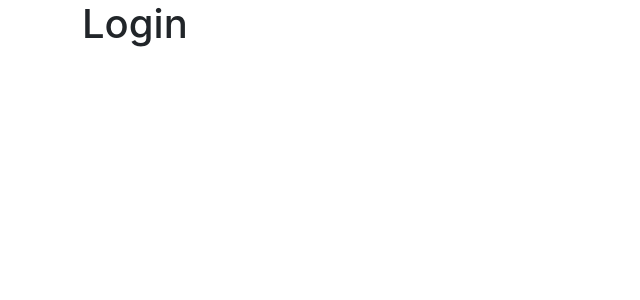
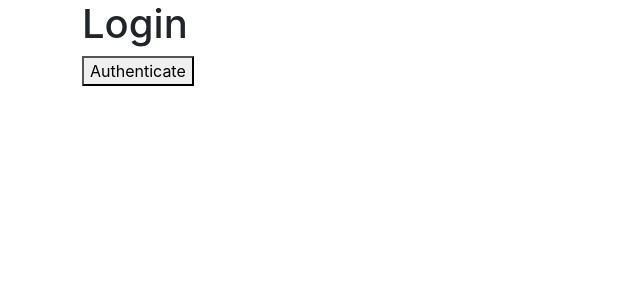
Before and after one commit to basithb/Tutor-Booking, a React (Create React App) app in the folder client/: page /login in a window 1280 px wide. Shown: the top 300 px of the page, without its empty margins (0-640 px from the left). Built offline with nearby package versions, Linux system fonts and the light colour scheme.

Commit message:
feat: sets initial btn authentication

```diff
--- a/client/src/components/Dashboard.js
+++ b/client/src/components/Dashboard.js
@@ -1,9 +1,10 @@
 import React, {Fragment} from "react";
 
-const Dashboard = () => {
+const Dashboard = (setAuth) => {
     return (
         <Fragment>
             <h1>Dashboard</h1>
+            <button onClick={() => setAuth(false)}>Log Out</button>
         </Fragment>
     )
 }
--- a/client/src/components/Login.js
+++ b/client/src/components/Login.js
@@ -1,9 +1,10 @@
 import React, {Fragment} from "react";
 
-const Login = () => {
+const Login = ({setAuth}) => {
     return (
         <Fragment>
             <h1>Login</h1>
+            <button onClick={() => setAuth(true)}>Authenticate</button>
         </Fragment>
     )
 }
```
